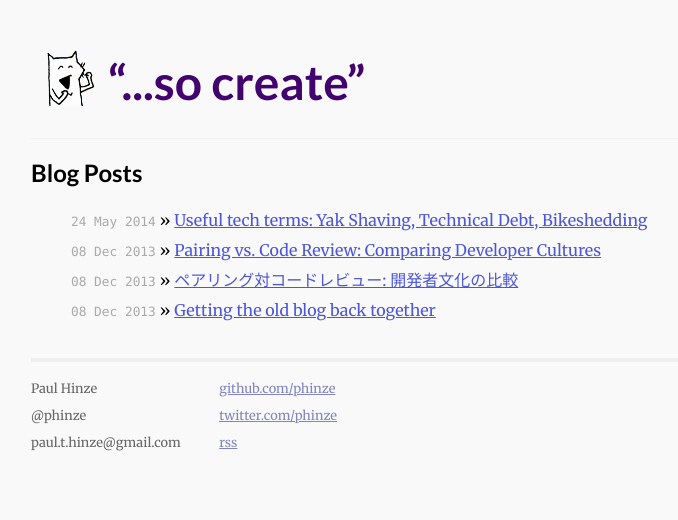
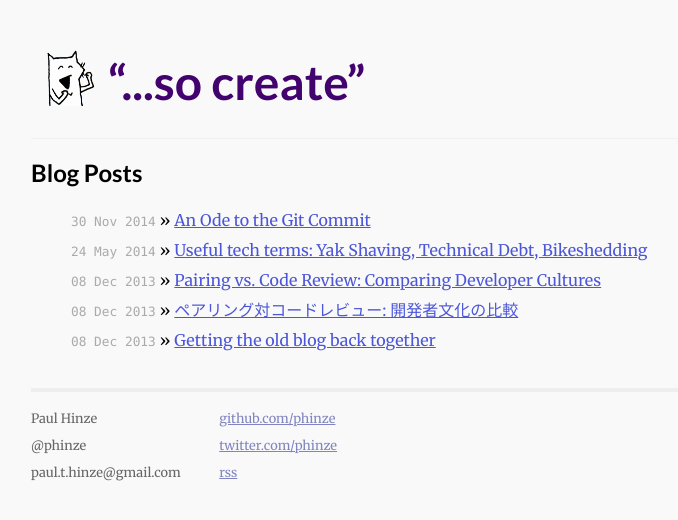
Before and after one commit to phinze/phinze.github.io, a Jekyll site: the page built from index.html, in a window 1280 px wide. Shown: the top 520 px of the page, without its empty margins (273-951 px from the left). Built offline with Jekyll 4.4.1, drawn with Linux system fonts in a browser that asks for light colours.

Commit message:
publish ode to git commit

```diff
--- a/_drafts/ode-to-the-commit.markdown
+++ b/_posts/2014-11-30-ode-to-the-git-commit.markdown
@@ -1,6 +1,7 @@
 ---
 layout: post
 title: "An Ode to the Git Commit"
+date:   2014-11-30 00:00:00
 ---
 
 Trivial to perform. Instantaneous to complete. Immensely powerful. Deeply
```
